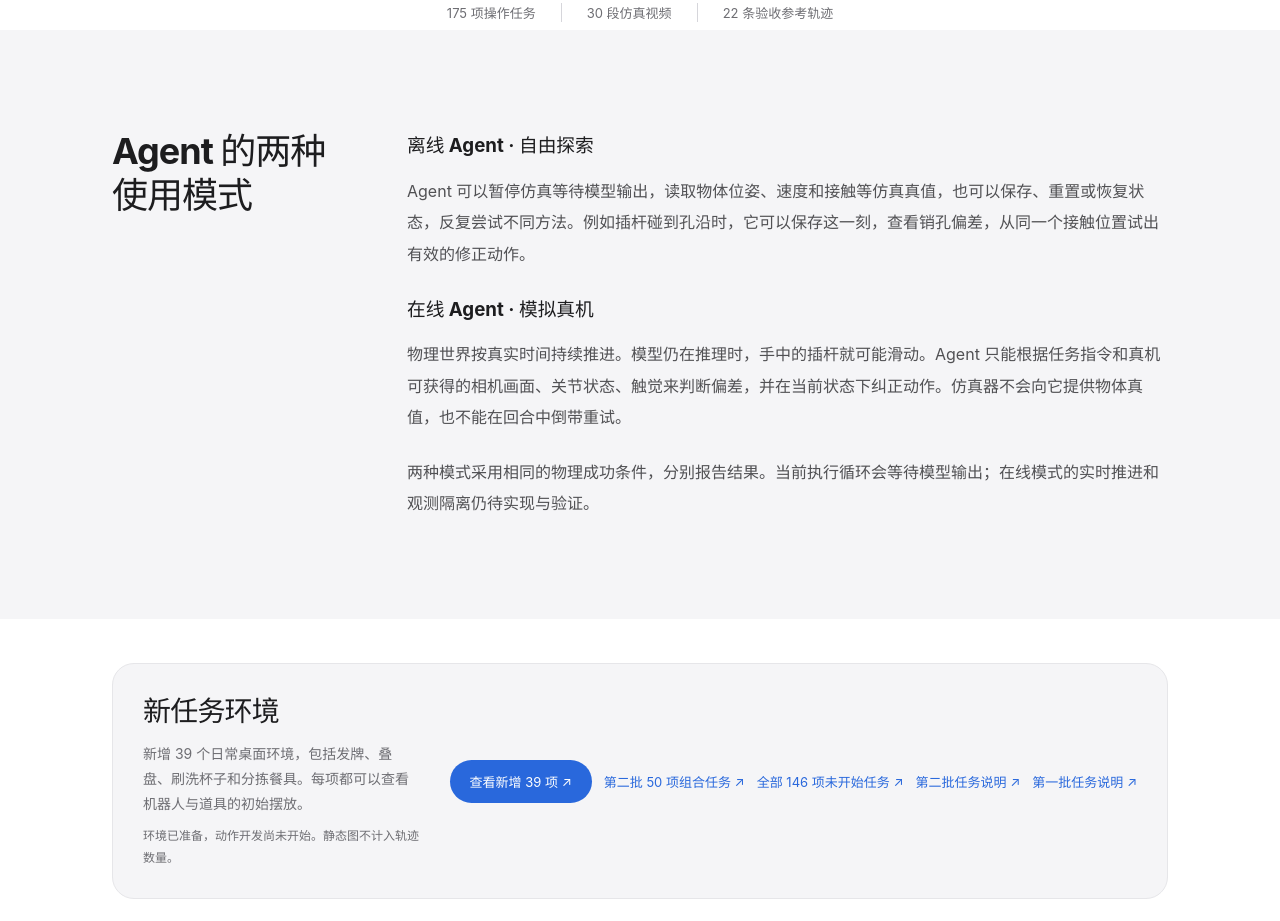
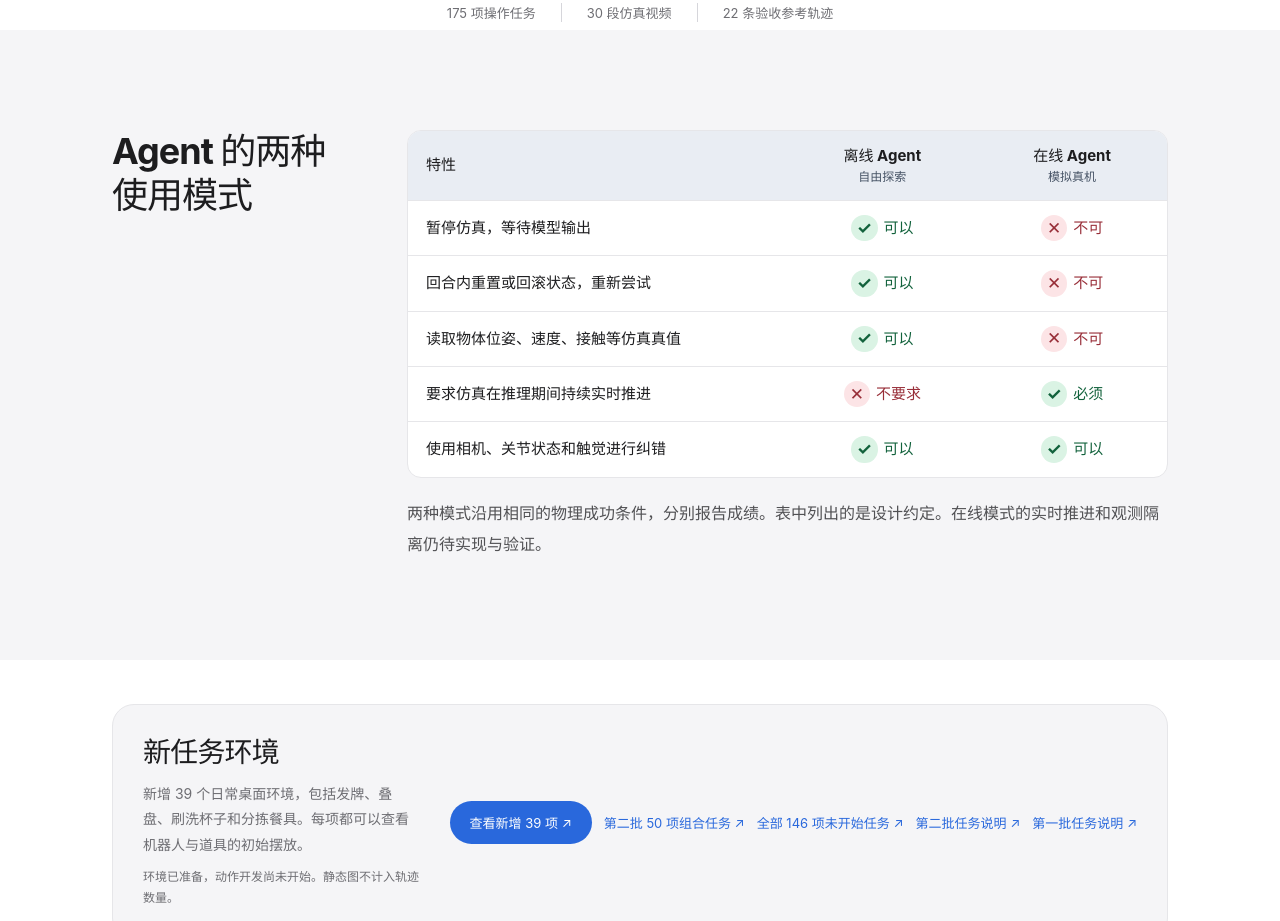
Before and after one commit to DavidLXu/RevoBench-Web, a plain HTML site: page index.html in a window 1280 px wide. Shown: the part 971-1892 px from the top of the page. Drawn offline with Linux system fonts and the light colour scheme.

Commit message:
Compare offline and online Agent features in an accessible table

```diff
--- a/index.html
+++ b/index.html
@@ -5,7 +5,7 @@
 <title>RevoBench: An Agent-Native Framework for Dexterous Manipulation Benchmarking</title>
 <meta name="description" content="RevoBench 基于高保真数字资产，由 Agent 构建灵巧操作环境并生成示例轨迹，用于任务验证与动作诊断。">
 <meta name="theme-color" content="#ffffff">
-<link rel="stylesheet" href="./style.css?v=20261103-second50"><script src="./app.js?v=20261125-accepted" defer></script>
+<link rel="stylesheet" href="./style.css?v=20261103-second50-modes"><script src="./app.js?v=20261125-accepted" defer></script>
 </head>
 <body>
 <header class="nav-shell"><nav class="nav" aria-label="主导航"><a class="brand" href="#top">RevoBench<span class="brand-dot">.</span></a><div class="nav-links"><a href="#about">项目介绍</a><a class="pending-nav" href="#not-started" data-task-status="not_started">未开始（146）</a><a class="pill primary" href="#tasks">场景任务集 <span aria-hidden="true">↗</span></a></div></nav></header>
@@ -20,11 +20,41 @@
   <div class="wrap about-layout">
     <h2 id="agent-modes-title">Agent 的两种使用模式</h2>
     <div class="about-copy">
-      <h3>离线 Agent · 自由探索</h3>
-      <p>Agent 可以暂停仿真等待模型输出，读取物体位姿、速度和接触等仿真真值，也可以保存、重置或恢复状态，反复尝试不同方法。例如插杆碰到孔沿时，它可以保存这一刻，查看销孔偏差，从同一个接触位置试出有效的修正动作。</p>
-      <h3>在线 Agent · 模拟真机</h3>
-      <p>物理世界按真实时间持续推进。模型仍在推理时，手中的插杆就可能滑动。Agent 只能根据任务指令和真机可获得的相机画面、关节状态、触觉来判断偏差，并在当前状态下纠正动作。仿真器不会向它提供物体真值，也不能在回合中倒带重试。</p>
-      <p>两种模式采用相同的物理成功条件，分别报告结果。当前执行循环会等待模型输出；在线模式的实时推进和观测隔离仍待实现与验证。</p>
+      <table class="mode-table" aria-labelledby="agent-modes-title">
+        <thead><tr>
+          <th scope="col">特性</th>
+          <th scope="col">离线 Agent<small>自由探索</small></th>
+          <th scope="col">在线 Agent<small>模拟真机</small></th>
+        </tr></thead>
+        <tbody>
+          <tr>
+            <th scope="row">暂停仿真，等待模型输出</th>
+            <td><span class="mode-mark yes"><b aria-hidden="true">✓</b>可以</span></td>
+            <td><span class="mode-mark no"><b aria-hidden="true">✕</b>不可</span></td>
+          </tr>
+          <tr>
+            <th scope="row">回合内重置或回滚状态，重新尝试</th>
+            <td><span class="mode-mark yes"><b aria-hidden="true">✓</b>可以</span></td>
+            <td><span class="mode-mark no"><b aria-hidden="true">✕</b>不可</span></td>
+          </tr>
+          <tr>
+            <th scope="row">读取物体位姿、速度、接触等仿真真值</th>
+            <td><span class="mode-mark yes"><b aria-hidden="true">✓</b>可以</span></td>
+            <td><span class="mode-mark no"><b aria-hidden="true">✕</b>不可</span></td>
+          </tr>
+          <tr>
+            <th scope="row">要求仿真在推理期间持续实时推进</th>
+            <td><span class="mode-mark no"><b aria-hidden="true">✕</b>不要求</span></td>
+            <td><span class="mode-mark yes"><b aria-hidden="true">✓</b>必须</span></td>
+          </tr>
+          <tr>
+            <th scope="row">使用相机、关节状态和触觉进行纠错</th>
+            <td><span class="mode-mark yes"><b aria-hidden="true">✓</b>可以</span></td>
+            <td><span class="mode-mark yes"><b aria-hidden="true">✓</b>可以</span></td>
+          </tr>
+        </tbody>
+      </table>
+      <p>两种模式沿用相同的物理成功条件，分别报告成绩。表中列出的是设计约定。在线模式的实时推进和观测隔离仍待实现与验证。</p>
     </div>
   </div>
 </section>
--- a/style.css
+++ b/style.css
@@ -17,3 +17,35 @@
 .proposal-entry{padding-top:44px}.proposal-panel{display:flex;align-items:center;justify-content:space-between;gap:30px;padding:30px;border:1px solid var(--line);border-radius:22px;background:var(--surface)}.proposal-panel h2{font-size:28px;letter-spacing:-.8px;margin-bottom:12px}.proposal-panel p{font-size:14px;line-height:1.8;margin-bottom:9px;max-width:700px;color:var(--muted)}.proposal-panel .proposal-note{font-size:12px;margin:0}.proposal-panel .pill{flex-shrink:0}.nav-links .pending-nav{color:var(--blue)}
 @media(max-width:700px){.proposal-panel{align-items:flex-start;flex-direction:column;gap:20px;padding:24px}}@media(max-width:560px){.nav-links>a[href="#about"]{display:none}.nav-links{gap:12px}.proposal-entry{padding-top:30px}.proposal-panel h2{font-size:25px}.proposal-panel p{font-size:13px}}
 .detail-scene{background:#c4c7c0;line-height:0}.detail-scene img{display:block;width:100%;height:auto;max-height:58dvh;object-fit:contain}.task-spec-link{display:inline-block;color:var(--blue);font-size:13px;margin-top:20px}.scene-kind{background:#ffffffe8}.proposal-actions{display:flex;gap:12px;align-items:center;flex-wrap:wrap;flex-shrink:0}.proposal-actions>a:not(.primary){font-size:13px;color:var(--blue)}
+
+.mode-table {
+  width: 100%;
+  table-layout: fixed;
+  border-spacing: 0;
+  margin-bottom: 20px;
+  background: #fff;
+  border: 1px solid var(--line);
+  border-radius: 14px;
+  overflow: hidden;
+  font-size: 15px;
+  line-height: 1.5;
+}
+.mode-table th, .mode-table td { padding: 14px 10px; text-align: center; }
+.mode-table th:first-child { width: 50%; padding-left: 18px; text-align: left; }
+.mode-table thead { background: #e9edf3; }
+.mode-table thead small { display: block; font-size: .8em; font-weight: 500; color: #465365; }
+.mode-table tbody th, .mode-table td { border-top: 1px solid var(--line); }
+.mode-table tbody th { font-weight: 500; }
+.mode-mark { display: inline-flex; align-items: center; gap: 6px; white-space: nowrap; font-weight: 650; }
+.mode-mark.yes { color: #12623c; }
+.mode-mark.no { color: #982e38; }
+.mode-mark b { display: inline-grid; place-items: center; width: 1.55em; height: 1.55em; border-radius: 50%; font-size: 17px; line-height: 1; }
+.mode-mark.yes b { background: #daf3e4; }
+.mode-mark.no b { background: #fce4e6; }
+@media (max-width: 560px) {
+  .mode-table { font-size: 13px; }
+  .mode-table th, .mode-table td { padding: 10px 4px; }
+  .mode-table th:first-child { width: 45%; padding-left: 10px; }
+  .mode-mark { gap: 3px; }
+  .mode-mark b { font-size: 14px; }
+}
```
